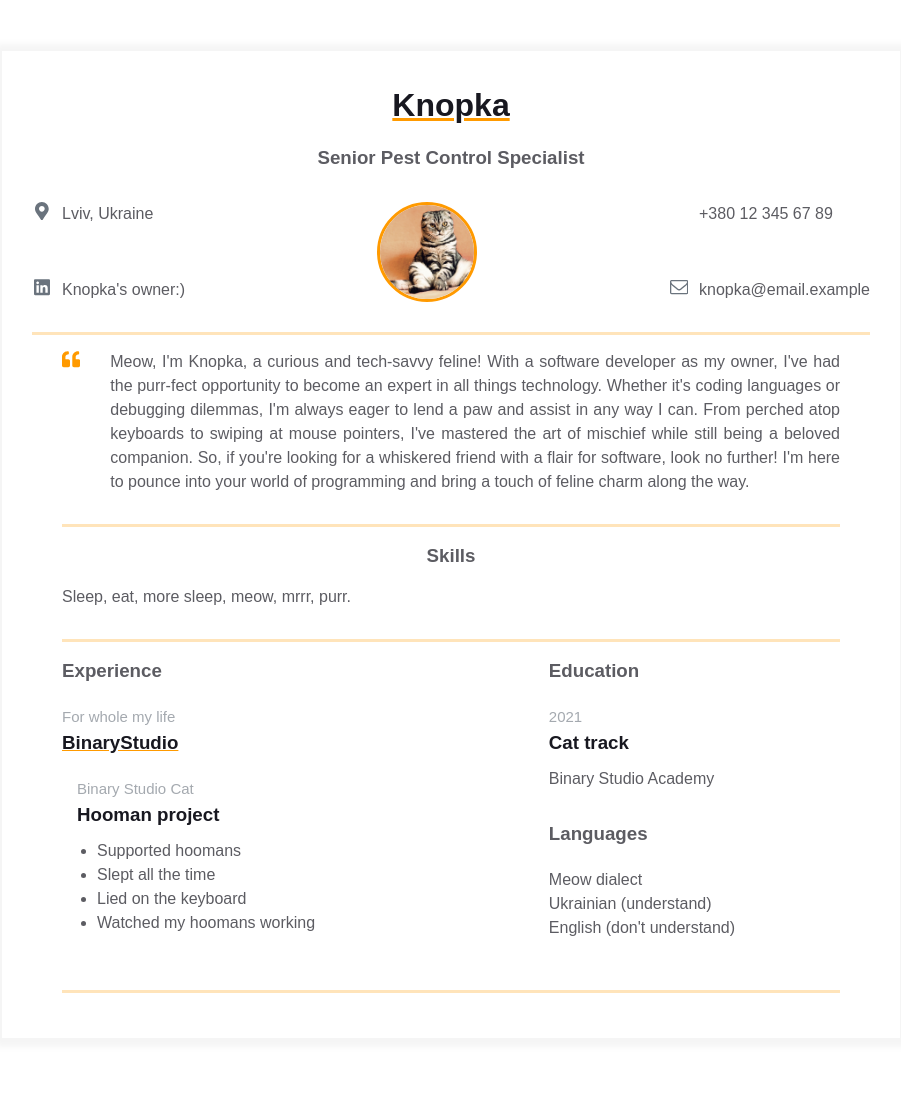
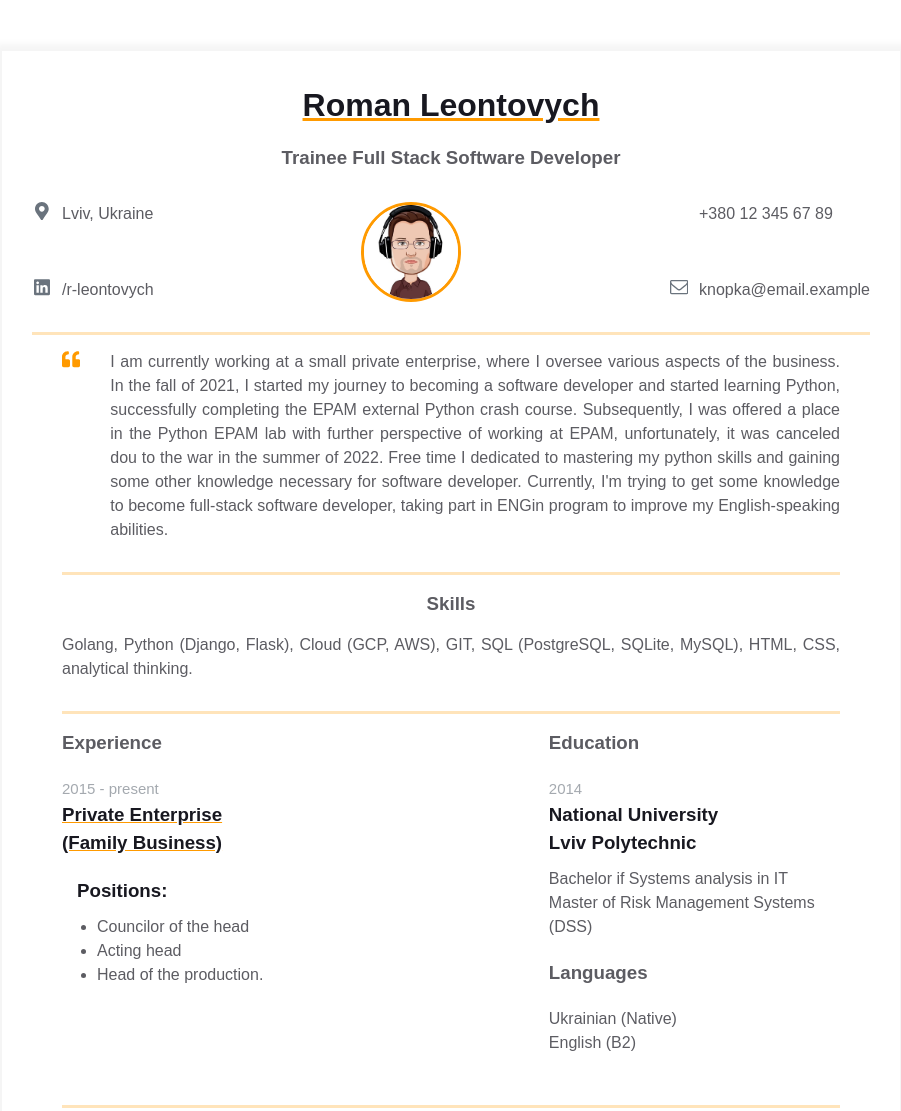
Before and after one commit to lordwerneo/homepage, a plain HTML site: page index.html in a window 1280 px wide. Shown: the whole page, without its empty margins (189-1090 px from the left). Before the commit the page ends 1089 px from the top, so only its background shows below. Drawn offline with Linux system fonts and the light colour scheme.

Commit message:
Finished resume

```diff
--- a/index.html
+++ b/index.html
@@ -11,8 +11,8 @@
     <div class="resume">
         <div class="container">
             <div class="resume__block">
-                <h1 class="contact-info__header">Knopka</h1>
-                <h3 class="contact-info__sub-header">Senior Pest Control Specialist</h3>
+                <h1 class="contact-info__header">Roman Leontovych</h1>
+                <h3 class="contact-info__sub-header">Trainee Full Stack Software Developer</h3>
 
                 <div class="contact_info_container fh">
                     <div class="contact-info__block">
@@ -36,12 +36,12 @@
                                     </path>
                                 </svg>
                             </div>
-                            <span>Knopka's owner:)</span>
+                            <span>/r-leontovych</span>
                         </a>
                     </div>
 
                     <div class="contact-info__block contact-info__block--center">
-                        <img class="contact-info__avatar" src="cat.jpg" alt="Avatar">
+                        <img class="contact-info__avatar" src="assets/img/me.jpeg" alt="Avatar">
                     </div>
 
                     <div class="contact-info__block">
@@ -87,13 +87,14 @@
                             </svg>
                         </div>
                         <p class="intro_text">
-                            Meow, I'm Knopka, a curious and tech-savvy feline! With a software developer as my owner,
-                            I've had the purr-fect opportunity to become an expert in all things technology. Whether
-                            it's coding languages or debugging dilemmas, I'm always eager to lend a paw and assist in
-                            any way I can. From perched atop keyboards to swiping at mouse pointers, I've mastered the
-                            art of mischief while still being a beloved companion. So, if you're looking for a whiskered
-                            friend with a flair for software, look no further! I'm here to pounce into your world of
-                            programming and bring a touch of feline charm along the way.
+                            I am currently working at a small private enterprise, where I oversee various
+                            aspects of the business. In the fall of 2021, I started my journey to becoming a software
+                            developer and started learning Python, successfully completing the EPAM external Python
+                            crash course. Subsequently, I was offered a place in the Python EPAM lab with further perspective
+                            of working at EPAM, unfortunately, it was canceled dou to the war in the summer of 2022.
+                            Free time I dedicated to mastering my python skills and gaining some other knowledge necessary
+                            for software developer. Currently, I'm trying to get some knowledge to become full-stack software
+                            developer, taking part in ENGin program to improve my English-speaking abilities.
                         </p>
                     </div>
                 </div>
@@ -103,7 +104,7 @@
                 <div class="resume__block">
                     <div class="skills">
                         <h3 class="skills__header">Skills</h3>
-                        <p class="skills__text">Sleep, eat, more sleep, meow, mrrr, purr. </p>
+                        <p class="skills__text"> Golang, Python (Django, Flask), Cloud (GCP, AWS), GIT, SQL (PostgreSQL, SQLite, MySQL), HTML, CSS, analytical thinking.</p>
                     </div>
                 </div>
             </div>
@@ -114,18 +115,18 @@
                             <h3 class="experiences__header">Experience</h3>
                             <div class="experiences__company">
                                 <div class="experiences__company-header">
-                                    <span class="experiences__company-header-durability">For whole my life</span>
-                                    <h3 class="experiences__company-header-name">BinaryStudio</h3>
+                                    <span class="experiences__company-header-durability">2015 - present</span>
+                                    <h3 class="experiences__company-header-name">Private Enterprise<br>(Family Business)</h3>
+
                                 </div>
 
                                 <div class="experiences__company-project">
-                                    <span class="experiences__company-project-role">Binary Studio Cat</span>
-                                    <h3 class="experiences__company-project-name">Hooman project</h3>
+                                    <span class="experiences__company-project-role"></span>
+                                    <h3 class="experiences__company-project-name">Positions:</h3>
                                     <ul class="experiences__company-project-responsibilities">
-                                        <li>Supported hoomans</li>
-                                        <li>Slept all the time</li>
-                                        <li>Lied on the keyboard</li>
-                                        <li>Watched my hoomans working</li>
+                                        <li>Councilor of the head</li>
+                                        <li>Acting head</li>
+                                        <li>Head of the production.</li>
                                     </ul>
                                 </div>
                             </div>
@@ -136,22 +137,20 @@
                             <div class="additional-info__education">
                                 <h3 class="additional-info__education-header">Education</h3>
                                 <div class="additional-info__education-university">
-                                    <span class="additional-info__education-university-durability">2021</span>
-                                    <h3 class="additional-info__education-university-speciality">Cat track</h3>
-                                    <p class="additional-info__education-university-name">Binary Studio Academy</p>
+                                    <span class="additional-info__education-university-durability">2014</span>
+                                    <h3 class="additional-info__education-university-speciality">National University<br>Lviv Polytechnic</h3>
+                                    <p class="additional-info__education-university-name">Bachelor if Systems analysis in IT</p>
+                                    <p class="additional-info__education-university-name">Master of Risk Management Systems (DSS)</p>
                                 </div>
                             </div>
 
                             <div class="additional-info__languages">
                                 <h3 class="additional-info__languages-header">Languages</h3>
                                 <p class="additional-info__languages-item">
-                                    Meow dialect
+                                    Ukrainian (Native)
                                 </p>
                                 <p class="additional-info__languages-item">
-                                    Ukrainian (understand)
-                                </p>
-                                <p class="additional-info__languages-item">
-                                    English (don't understand)
+                                    English (B2)
                                 </p>
                             </div>
                         </div>
```
Also changed, not shown: assets/img/me.jpeg (added), cat.jpg (deleted).
